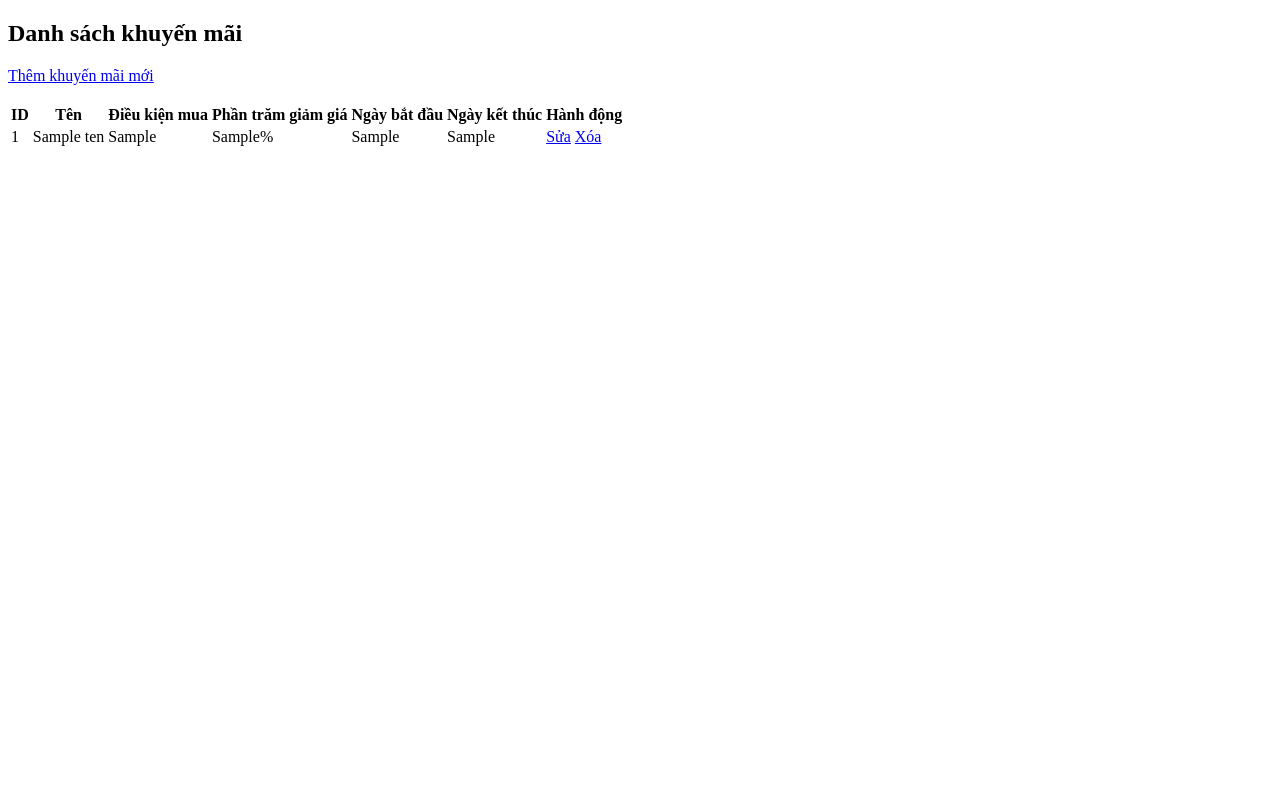
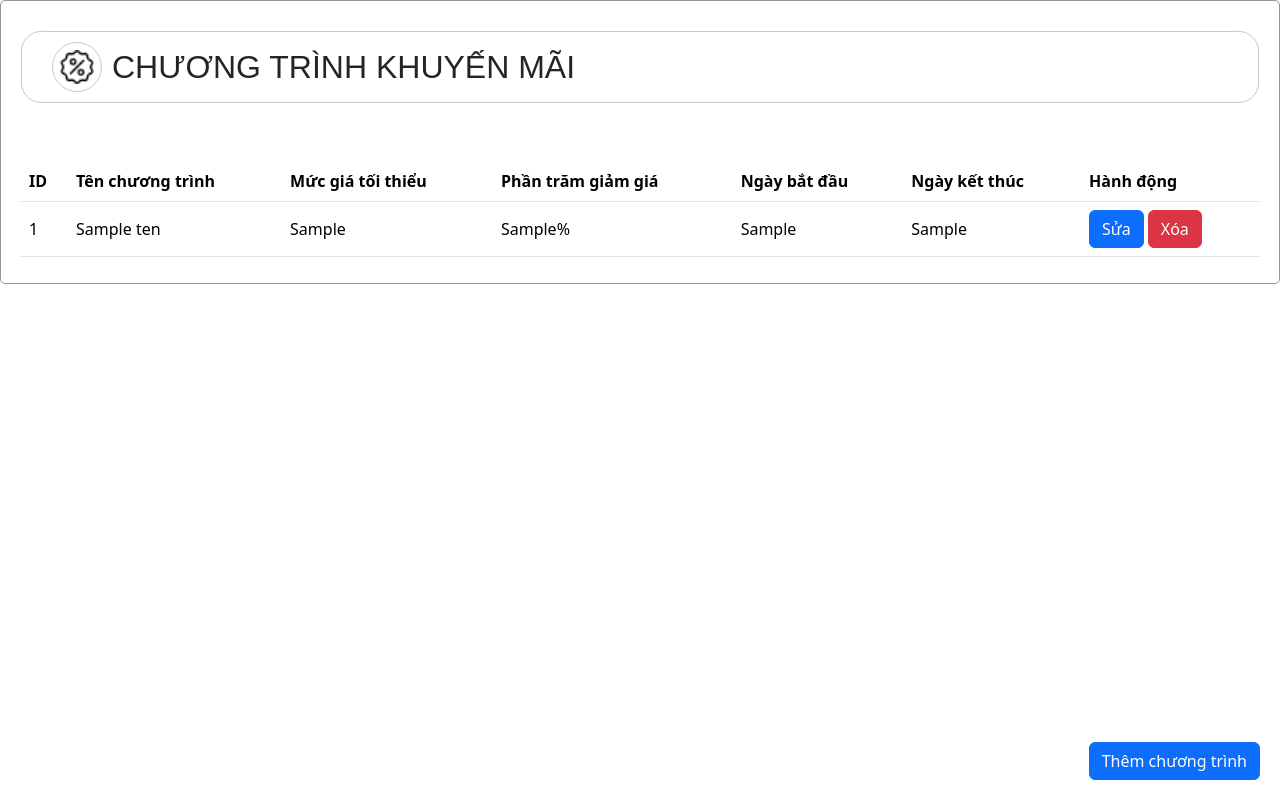
Before and after one commit to bin2aa/PhoneStore, a PHP site: template admin/view/discountView.php in a window 1280 px wide. Run offline with PHP 8.4, Linux system fonts and the light colour scheme; the template is opened without the code that fills it: most values are stand-ins (such as "Sample title", 1, 10 or a date in 2020).

Commit message:
Update discountView.php

```diff
--- a/admin/view/discountView.php
+++ b/admin/view/discountView.php
@@ -4,43 +4,55 @@
 <head>
     <meta charset="UTF-8">
     <meta name="viewport" content="width=device-width, initial-scale=1.0">
+    <link rel="stylesheet" href="/admin/css/common.css">
+    <!-- Thư viện BootStrap -->
+    <link href="https://cdn.jsdelivr.net/npm/bootstrap@5.3.0-alpha1/dist/css/bootstrap.min.css" rel="stylesheet">
     <title>Danh sách khuyến mãi</title>
 </head>
 
 <body>
-    <h2>Danh sách khuyến mãi</h2>
+    <div class="containerr">
+        <div class="header-box">
+            <div class="header-icon">
+                <img src="/admin/img/icon/discount.png" alt="discountImg">
+            </div>
+            <h2 class="mt-0 mb-0">CHƯƠNG TRÌNH KHUYẾN MÃI</h2>
+        </div>
 
     <div id="addDiscountContainer"></div>
     <div id="updateDiscountContainer"></div>
     <div class="overlay"></div>
 
-    <a class="addDiscountLink" href="index.php?ctrl=discountController&action=showAddDiscountForm">Thêm khuyến mãi mới</a>
+    <a class="addDiscountLink addNew btn btn-primary" href="index.php?ctrl=discountController&action=showAddDiscountForm">Thêm chương trình</a>
     <br><br>
-    <table>
+    <table class="table">
+        <thead class="bg-dark text-white">
             <tr>
                 <th>ID</th>
-            <th>Tên</th>
-            <th>Điều kiện mua</th>
+                <th>Tên chương trình</th>
+                <th>Mức giá tối thiểu</th>
                 <th>Phần trăm giảm giá</th>
                 <th>Ngày bắt đầu</th>
                 <th>Ngày kết thúc</th>
                 <th>Hành động</th>
             </tr>
+        </thead>
         <?php foreach ($discounts as $discount) : ?>
             <tr>
-                <td><?php echo $discount['id']; ?></td>
-                <td><?php echo $discount['ten']; ?></td>
-                <td><?php echo $discount['dieu_kien_mua']; ?></td>
-                <td><?php echo $discount['phan_tram_giam_gia']; ?>%</td>
-                <td><?php echo $discount['ngay_bat_dau']; ?></td>
-                <td><?php echo $discount['ngay_ket_thuc']; ?></td>
+                <td class="align-middle"><?php echo $discount['id']; ?></td>
+                <td class="align-middle"><?php echo $discount['ten']; ?></td>
+                <td class="align-middle"><?php echo $discount['dieu_kien_mua']; ?></td>
+                <td class="align-middle"><?php echo $discount['phan_tram_giam_gia']; ?>%</td>
+                <td class="align-middle"><?php echo $discount['ngay_bat_dau']; ?></td>
+                <td class="align-middle"><?php echo $discount['ngay_ket_thuc']; ?></td>
                 <td>
-                    <a class="updateDiscountLink" href="index.php?ctrl=discountController&action=showUpdateDiscountForm&id=<?php echo $discount['id']; ?>">Sửa</a>
-                    <a class="deleteDiscountLink" href="index.php?ctrl=discountController&action=deleteDiscount&id=<?php echo $discount['id']; ?>">Xóa</a>
+                    <a class="btn btn-primary updateDiscountLink" href="index.php?ctrl=discountController&action=showUpdateDiscountForm&id=<?php echo $discount['id']; ?>">Sửa</a>
+                    <a class="btn btn-danger deleteDiscountLink" href="index.php?ctrl=discountController&action=deleteDiscount&id=<?php echo $discount['id']; ?>">Xóa</a>
                 </td>
             </tr>
         <?php endforeach; ?>
     </table>
+    </div>
 </body>
 
 </html>
```
Lines whose indentation alone changed are shown as unchanged.
